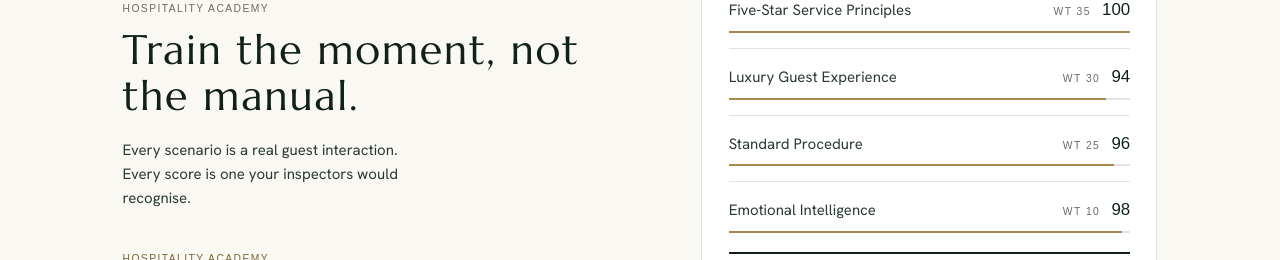
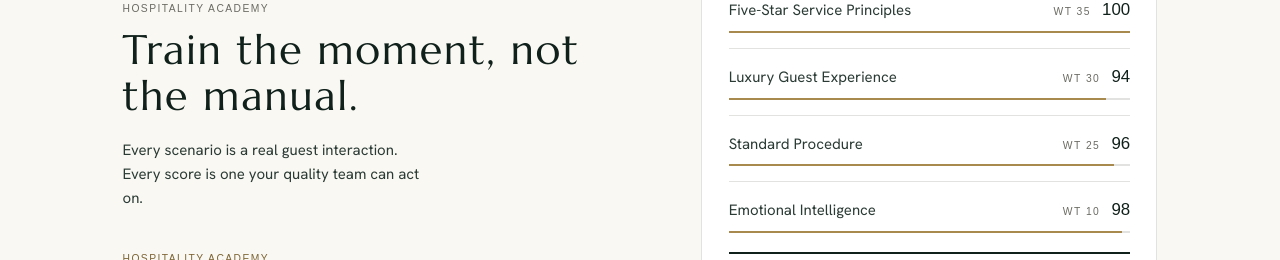
Before and after one commit to wks2019/Claude_opshiftsync, a Next.js app: page / in a window 1280 px wide. Shown: the part 2200-2460 px from the top of the page. Built offline with nearby package versions, Linux system fonts and the light colour scheme; no server answers; the database is empty; a web font is replaced by a local one.

Commit message:
chore(home): neutral fallback subtitle and ledger comment
The FALLBACK copy is what renders when the website_content lookup fails,
so it carried the old inspector claim onto the live homepage on any
Supabase hiccup. Now matches the CMS default set in migration 019.

```diff
--- a/app/page.tsx
+++ b/app/page.tsx
@@ -49,7 +49,7 @@ const DEMO_FINAL = 96.9
 const FALLBACK = {
   academyTitle: 'Train the moment, not the manual.',
   academySubtitle:
-    'Every scenario is a real guest interaction. Every score is one your inspectors would recognise.',
+    'Every scenario is a real guest interaction. Every score is one your quality team can act on.',
   footerText: 'Chosen Workflow',
 }
 
@@ -196,7 +196,7 @@ export default async function HomePage() {
         </section>
 
         {/* The Academy pitch, which is what the CMS copy has always said. It
-            keeps the Audit Ledger, because measurement is the thread that runs
+            keeps the Score Ledger, because measurement is the thread that runs
             through all three products. */}
         <section className="border-b hairline">
           <div className="mx-auto grid max-w-6xl items-center gap-12 px-6 py-24 lg:grid-cols-[1.05fr_0.95fr] lg:gap-20">
```
